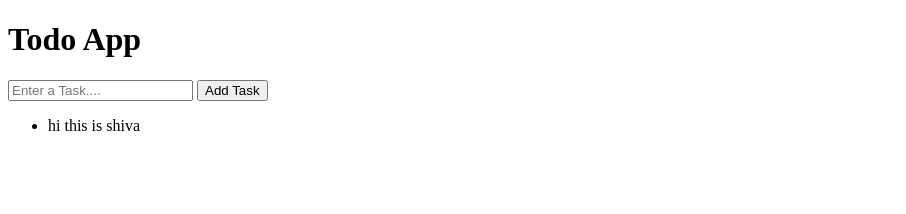
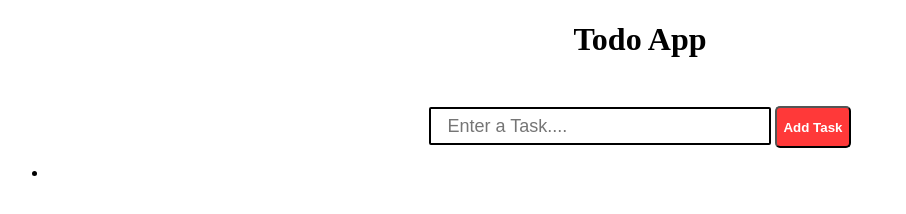
Before and after one commit to shiyada777/Frontend_Projects_30, a plain HTML site: page todo-app/index.html in a window 1280 px wide. Shown: the whole page, without its empty margins (0-906 px from the left). Drawn offline with Linux system fonts and the light colour scheme.

Commit message:
css write

```diff
--- a/todo-app/index.html
+++ b/todo-app/index.html
@@ -13,11 +13,11 @@
     <main>
         <div id="upperPart">
             <input type="text" name="inputBox" id="inputBox" placeholder="Enter a Task....">
-            <button id="AddButton">Add Task</button>
+            <button id="addButton">Add Task</button>
         </div>
         <div id="lowerPart">
             <ul>
-                <li>hi this is shiva</li>
+                <li></li>
             </ul>
         </div>
 
--- a/todo-app/script.js
+++ b/todo-app/script.js
@@ -0,0 +1,2 @@
+inputBox=document.getElementById("inputBox");
+addButton=document.getElementById("addButton");
--- a/todo-app/style.css
+++ b/todo-app/style.css
@@ -0,0 +1,35 @@
+
+h1{
+    text-align: center;
+}
+
+/* this is upper section of the project */
+#upperPart{
+    text-align: center;
+    margin-top: 3rem;
+
+}
+
+#inputBox{
+    border: 2px solid black;
+    border-radius: 2px;
+    font-size: large;
+    width: 20rem;
+    height: 2rem;
+    padding-left: 1rem;
+
+
+}
+#addButton{
+    background: rgb(255, 57, 57);
+    color: white;
+    height: 2.6rem;
+    border-radius:5px;
+    font-weight: 700;
+}
+
+/* here is the down section of the project */
+
+#lowerPart{
+
+}
```
